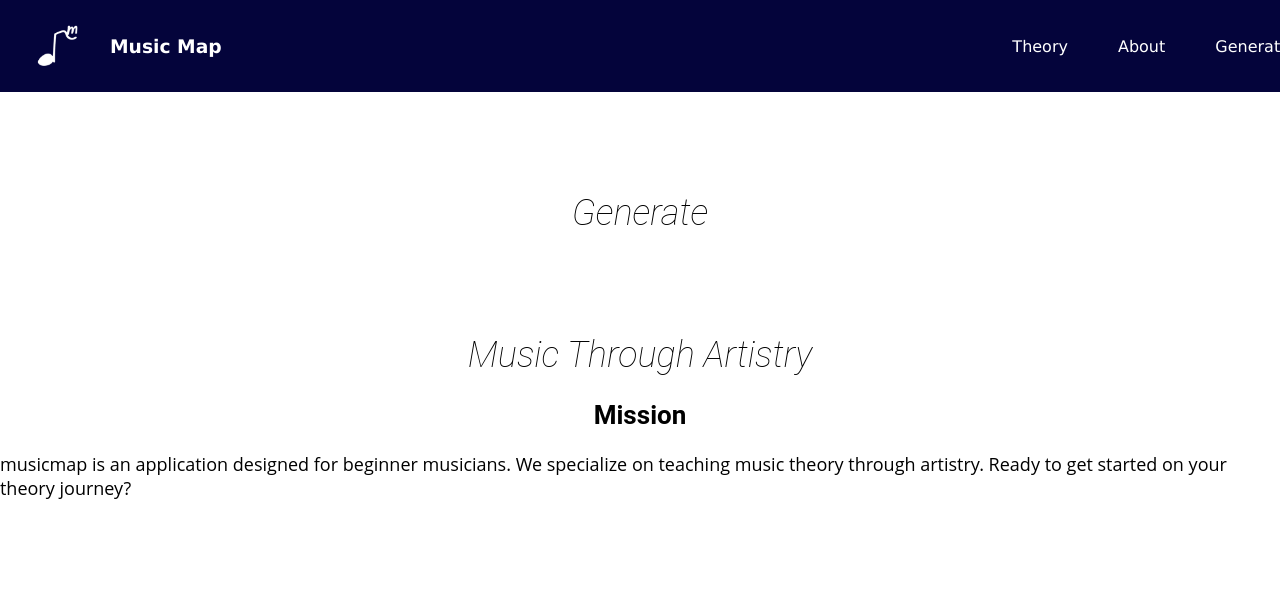
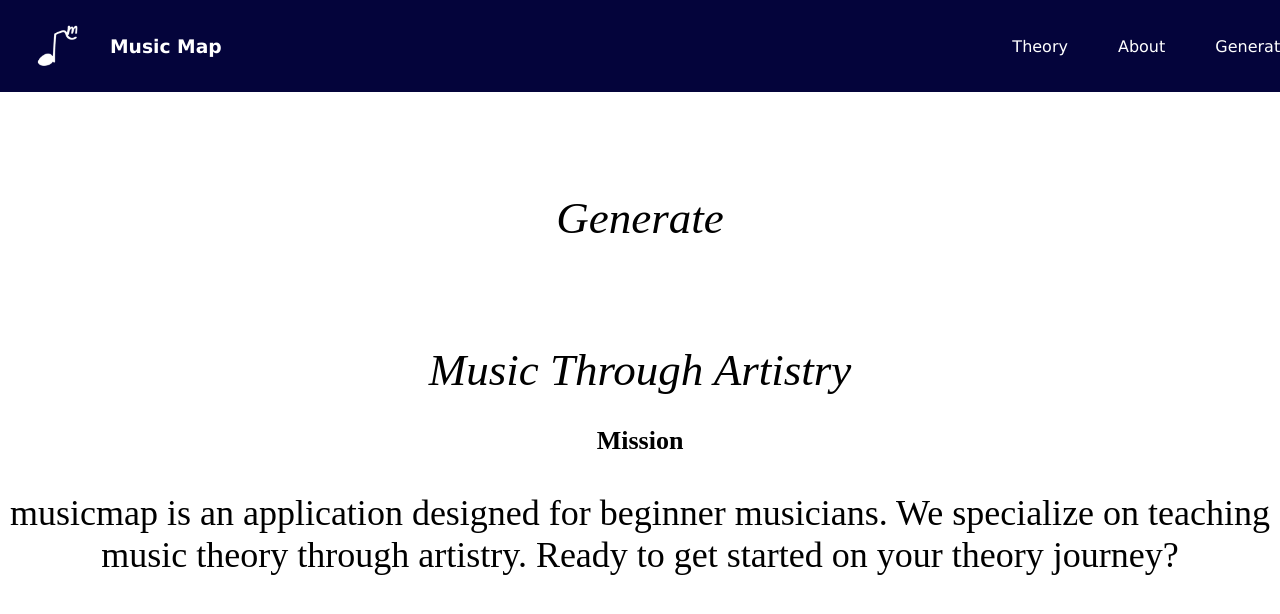
Before and after one commit to marshall-edmond/music-theory, a React (Vite) app in the folder frontend/: page /generate in a window 1280 px wide. Shown: the top 614 px of the page. Built offline with nearby package versions, Linux system fonts and the light colour scheme.

Commit message:
Font Change

```diff
--- a/frontend/src/styles/HomePage.module.css
+++ b/frontend/src/styles/HomePage.module.css
@@ -1,9 +1,9 @@
 
 h1 {
     text-align:center;
-    font-size:36px;
+    font-size:45px;
     color:black;
-    font-family: 'Roboto';
+    font-family: 'Proxima Nova';
     font-style: oblique;
     font-weight:100;
     margin-top: 100px;
@@ -12,21 +12,21 @@ h1 {
 
 
 p {
-    font-size:18px;
+    font-size:36px;
     color:black;
-    font-family:'Open Sans';
-    text-align:left;
+    font-family:'Proxima Nova';
+    text-align:center;
 }
 
 .highlight {
     color: rgb(4, 4, 59);
-    font-family: 'Abril Fatface', sans-serif;
+    font-family: 'Proxima Nova';
     font-weight:bold;
 }
 
 
 h2 {
-    font-family: 'Roboto';
+    font-family: 'Proxima Nova';
     font-size:26px;
     text-align:center;
 }
```
